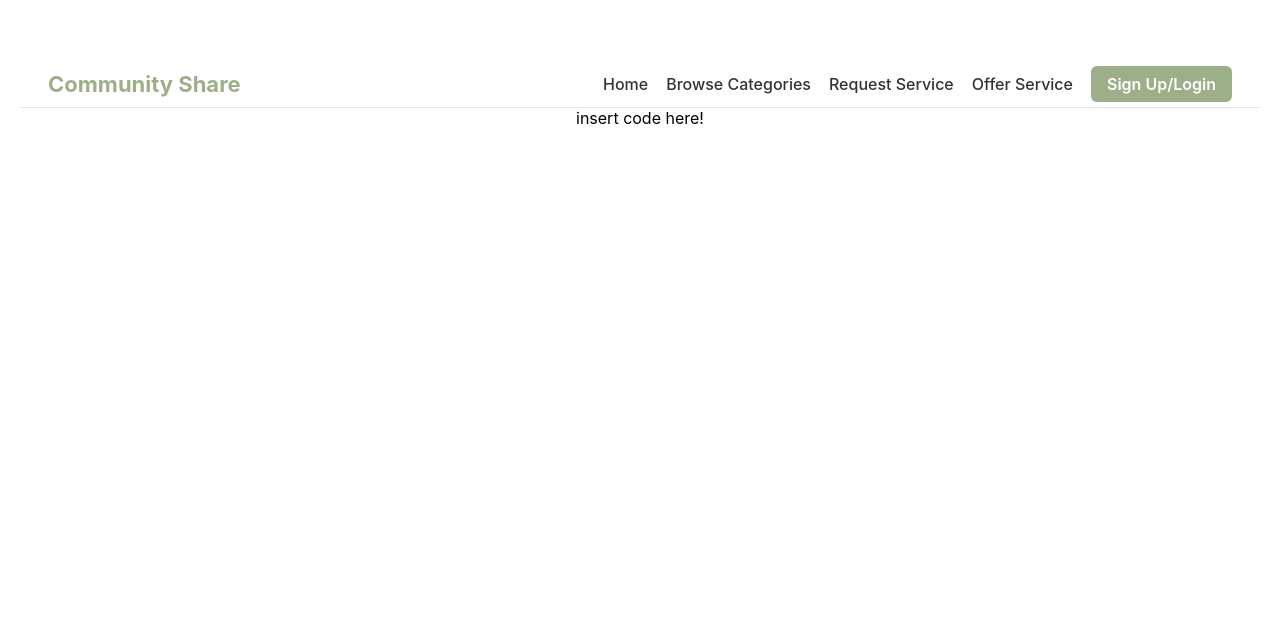
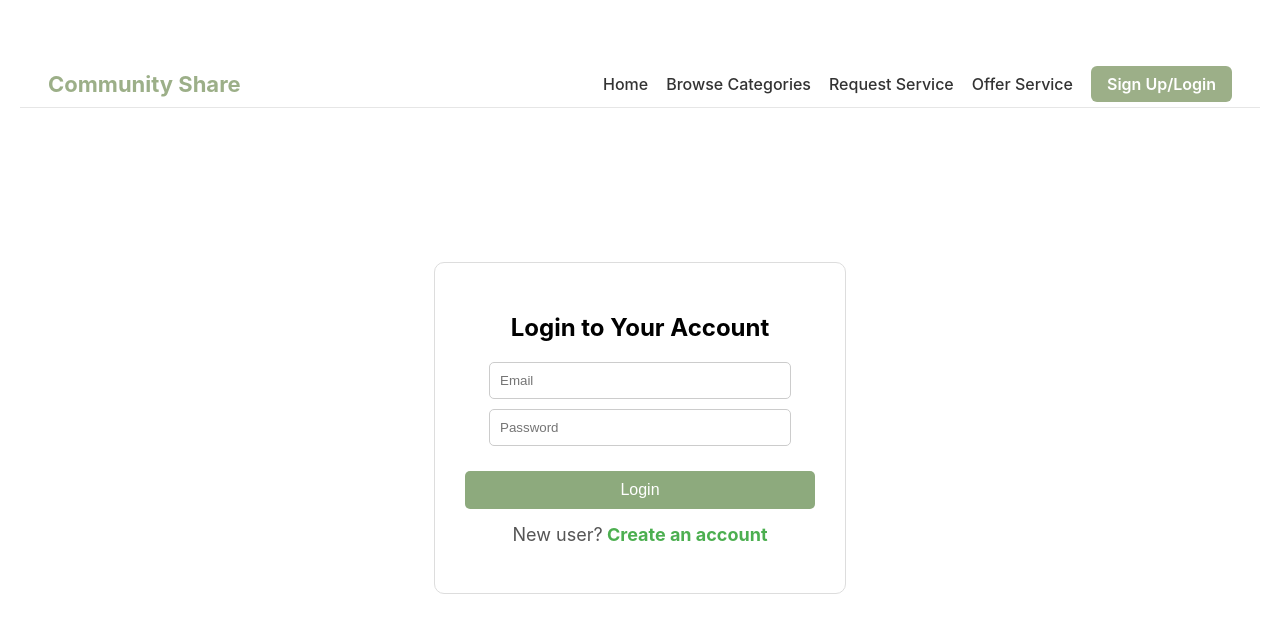
Before and after one commit to JasonGM01/comm-share, a React (Create React App) app in the folder client/: page /login in a window 1280 px wide. Shown: the top 632 px of the page. Built offline with nearby package versions, Linux system fonts and the light colour scheme; no server answers.

Commit message:
Added login button functions

```diff
--- a/client/src/App.css
+++ b/client/src/App.css
@@ -103,3 +103,59 @@ button {
 .search-button:hover {
    filter: brightness(0.95);
 }
+
+/* LOGIN PAGE */
+
+.login-container {
+  display: flex;
+  justify-content: center;
+  align-items: center;
+  height: 80vh;
+}
+
+.login-box {
+  width: 350px;
+  padding: 30px;
+  border: 1px solid #ddd;
+  border-radius: 10px;
+  text-align: center;
+  background-color: white;
+}
+
+.login-input {
+  display: block;
+  width: 80%;
+  margin: 10px auto;
+  padding: 10px;
+
+  border: 1px solid #ccc;
+  border-radius: 5px;
+}
+
+.login-submit {
+  width: 100%;
+  padding: 10px;
+  background-color: #8DAA7D;
+  color: white;
+  border: none;
+  border-radius: 5px;
+  cursor: pointer;
+}
+
+.login-submit:hover {
+  background-color: #6f8d5f;
+}
+
+.login-switch {
+  margin-top: 15px;
+}
+
+.login-link {
+  color: #4CAF50;
+  cursor: pointer;
+  font-weight: bold;
+}
+
+.login-link:hover {
+  text-decoration: underline;
+}
--- a/client/src/components/login.js
+++ b/client/src/components/login.js
@@ -1,11 +1,56 @@
-import React from 'react';
+import React, { useState } from "react";
+import "../App.css";
 
-function Login(){
-    return (
-        <div>
-            insert code here!
-        </div>
-    );
+function Login() {
+
+  const [isLogin, setIsLogin] = useState(true);
+
+  return (
+    <div className="login-container">
+
+      <div className="login-box">
+
+        <h2>{isLogin ? "Login to Your Account" : "Create an Account"}</h2>
+
+        {!isLogin && (
+          <input
+            type="text"
+            placeholder="Full Name"
+            className="login-input"
+          />
+        )}
+
+        <input
+          type="email"
+          placeholder="Email"
+          className="login-input"
+        />
+
+        <input
+          type="password"
+          placeholder="Password"
+          className="login-input"
+        />
+
+        <button className="login-submit">
+          {isLogin ? "Login" : "Sign Up"}
+        </button>
+
+        <p className="login-switch">
+          {isLogin ? "New user?" : "Already have an account?"}
+
+          <span
+            className="login-link"
+            onClick={() => setIsLogin(!isLogin)}
+          >
+            {isLogin ? " Create an account" : " Login here"}
+          </span>
+        </p>
+
+      </div>
+
+    </div>
+  );
 }
 
 export default Login;
```
